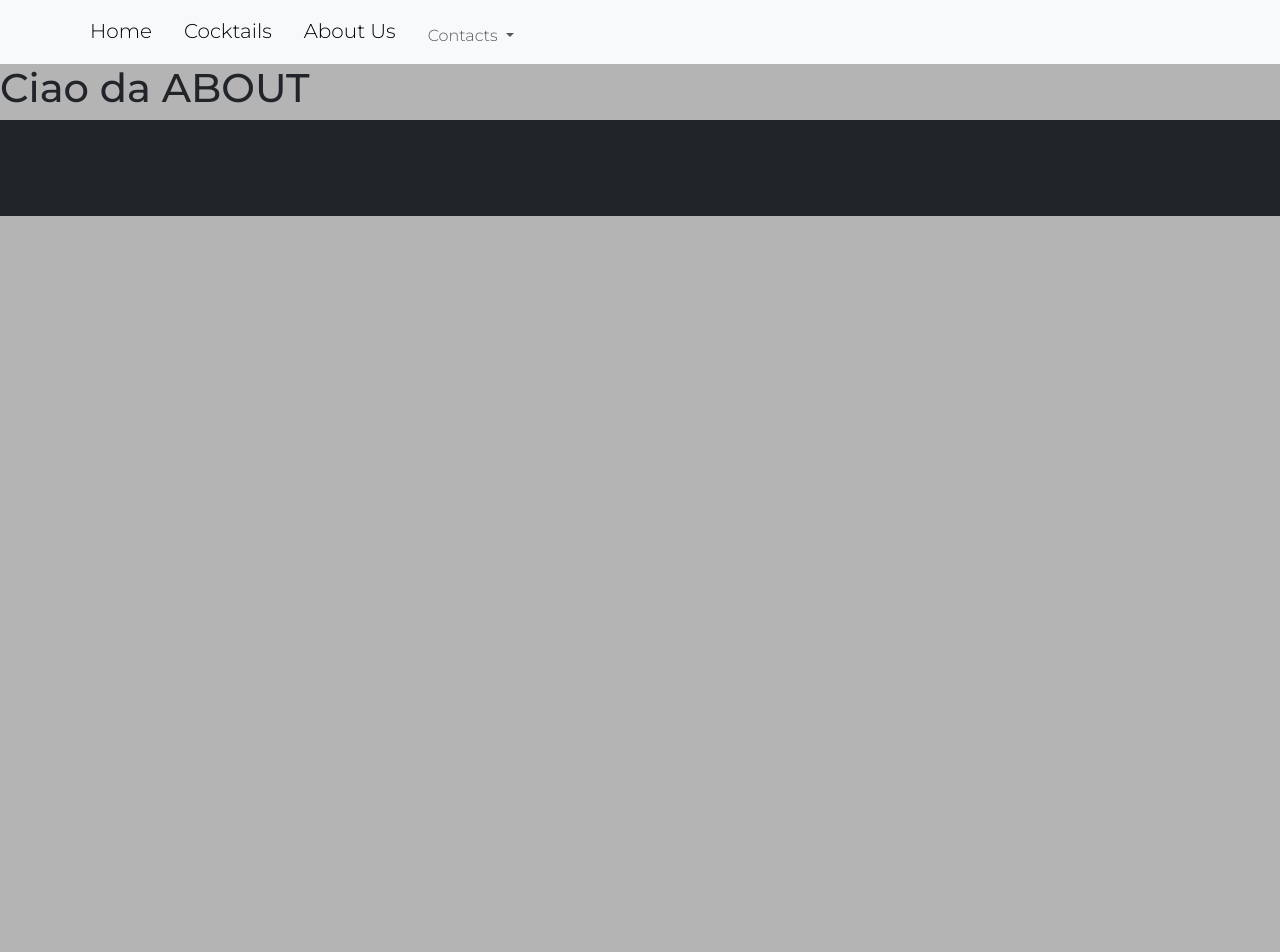
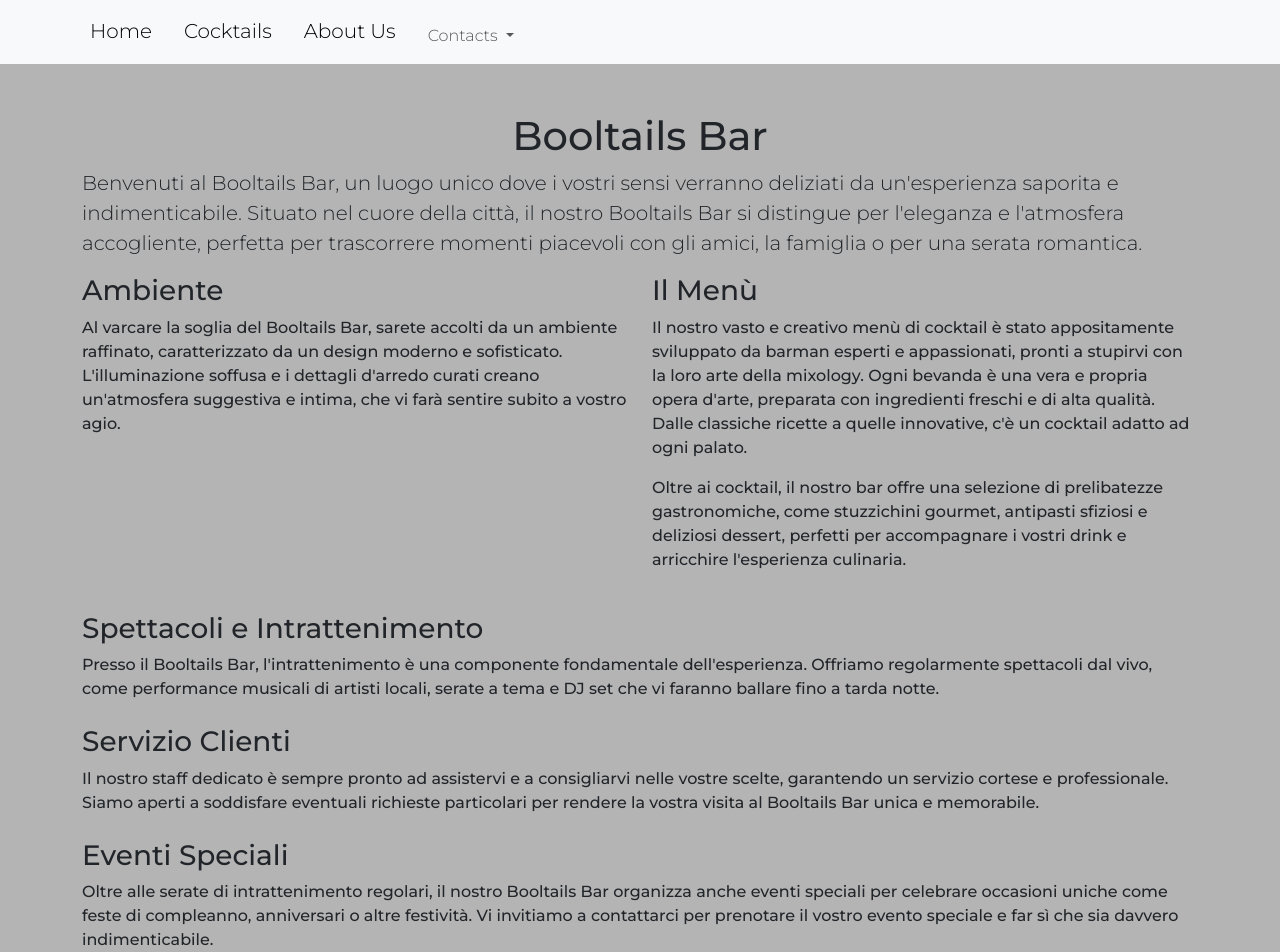
Before and after one commit to vdv-boolean/laravel-vue-router-frontoffice, a Vue app: page /about in a window 1280 px wide. Shown: the top 952 px of the page. Before the commit the page ends 850 px from the top, so only its background shows below. Built offline with nearby package versions, Linux system fonts and the light colour scheme.

Commit message:
add structure

```diff
--- a/src/pages/AppAbout.vue
+++ b/src/pages/AppAbout.vue
@@ -2,10 +2,72 @@
 export default {};
 </script>
 
+<template>
+  <div class="container mt-5">
+    <h1 class="text-center">Booltails Bar</h1>
+    <p class="lead">
+      Benvenuti al Booltails Bar, un luogo unico dove i vostri sensi verranno
+      deliziati da un'esperienza saporita e indimenticabile. Situato nel cuore
+      della città, il nostro Booltails Bar si distingue per l'eleganza e
+      l'atmosfera accogliente, perfetta per trascorrere momenti piacevoli con
+      gli amici, la famiglia o per una serata romantica.
+    </p>
 
-<template>
-    <h1>Ciao da ABOUT</h1>
+    <div class="row">
+      <div class="col-md-6">
+        <h3>Ambiente</h3>
+        <p>
+          Al varcare la soglia del Booltails Bar, sarete accolti da un ambiente
+          raffinato, caratterizzato da un design moderno e sofisticato.
+          L'illuminazione soffusa e i dettagli d'arredo curati creano
+          un'atmosfera suggestiva e intima, che vi farà sentire subito a vostro
+          agio.
+        </p>
+      </div>
+      <div class="col-md-6">
+        <h3>Il Menù</h3>
+        <p>
+          Il nostro vasto e creativo menù di cocktail è stato appositamente
+          sviluppato da barman esperti e appassionati, pronti a stupirvi con la
+          loro arte della mixology. Ogni bevanda è una vera e propria opera
+          d'arte, preparata con ingredienti freschi e di alta qualità. Dalle
+          classiche ricette a quelle innovative, c'è un cocktail adatto ad ogni
+          palato.
+        </p>
+        <p>
+          Oltre ai cocktail, il nostro bar offre una selezione di prelibatezze
+          gastronomiche, come stuzzichini gourmet, antipasti sfiziosi e
+          deliziosi dessert, perfetti per accompagnare i vostri drink e
+          arricchire l'esperienza culinaria.
+        </p>
+      </div>
+    </div>
+
+    <h3 class="mt-4">Spettacoli e Intrattenimento</h3>
+    <p>
+      Presso il Booltails Bar, l'intrattenimento è una componente fondamentale
+      dell'esperienza. Offriamo regolarmente spettacoli dal vivo, come
+      performance musicali di artisti locali, serate a tema e DJ set che vi
+      faranno ballare fino a tarda notte.
+    </p>
+
+    <h3 class="mt-4">Servizio Clienti</h3>
+    <p>
+      Il nostro staff dedicato è sempre pronto ad assistervi e a consigliarvi
+      nelle vostre scelte, garantendo un servizio cortese e professionale. Siamo
+      aperti a soddisfare eventuali richieste particolari per rendere la vostra
+      visita al Booltails Bar unica e memorabile.
+    </p>
+
+    <h3 class="mt-4">Eventi Speciali</h3>
+    <p>
+      Oltre alle serate di intrattenimento regolari, il nostro Booltails Bar
+      organizza anche eventi speciali per celebrare occasioni uniche come feste
+      di compleanno, anniversari o altre festività. Vi invitiamo a contattarci
+      per prenotare il vostro evento speciale e far sì che sia davvero
+      indimenticabile.
+    </p>
+  </div>
 </template>
 
-
 <style></style>
```
